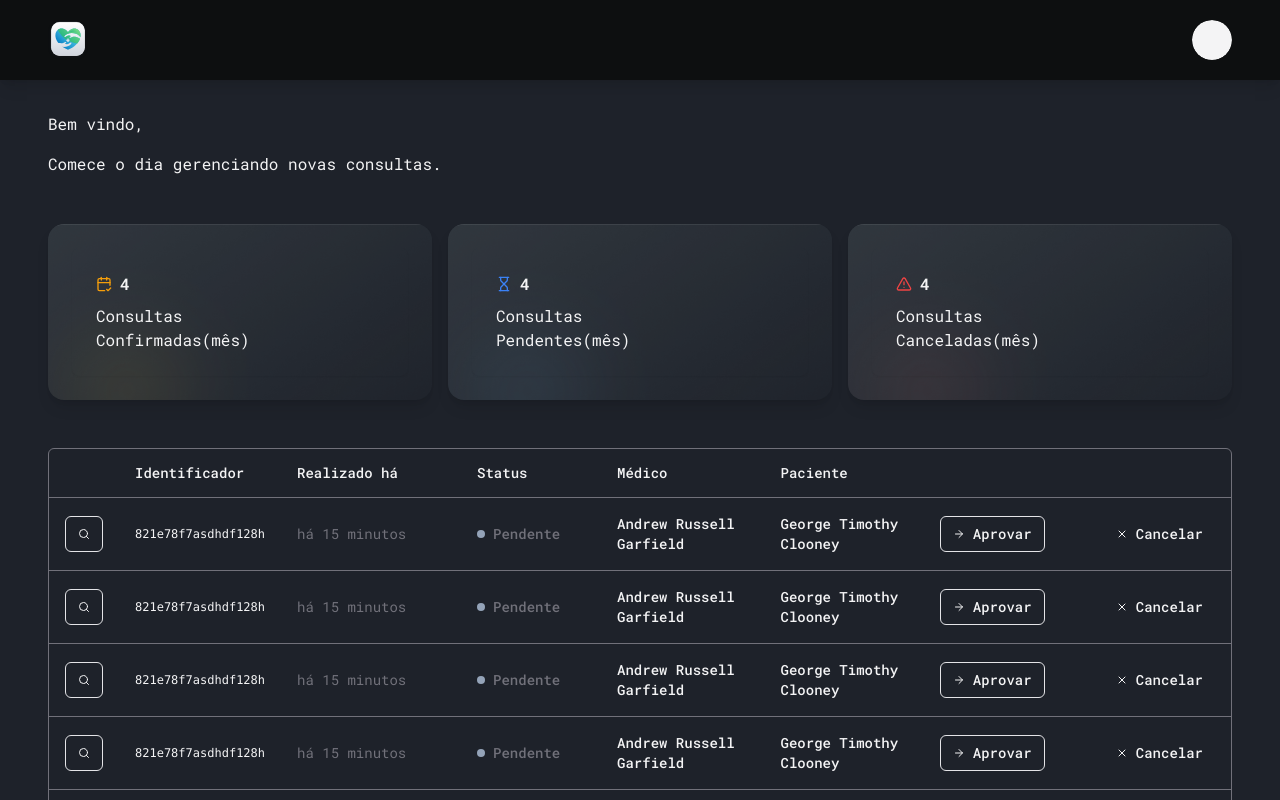
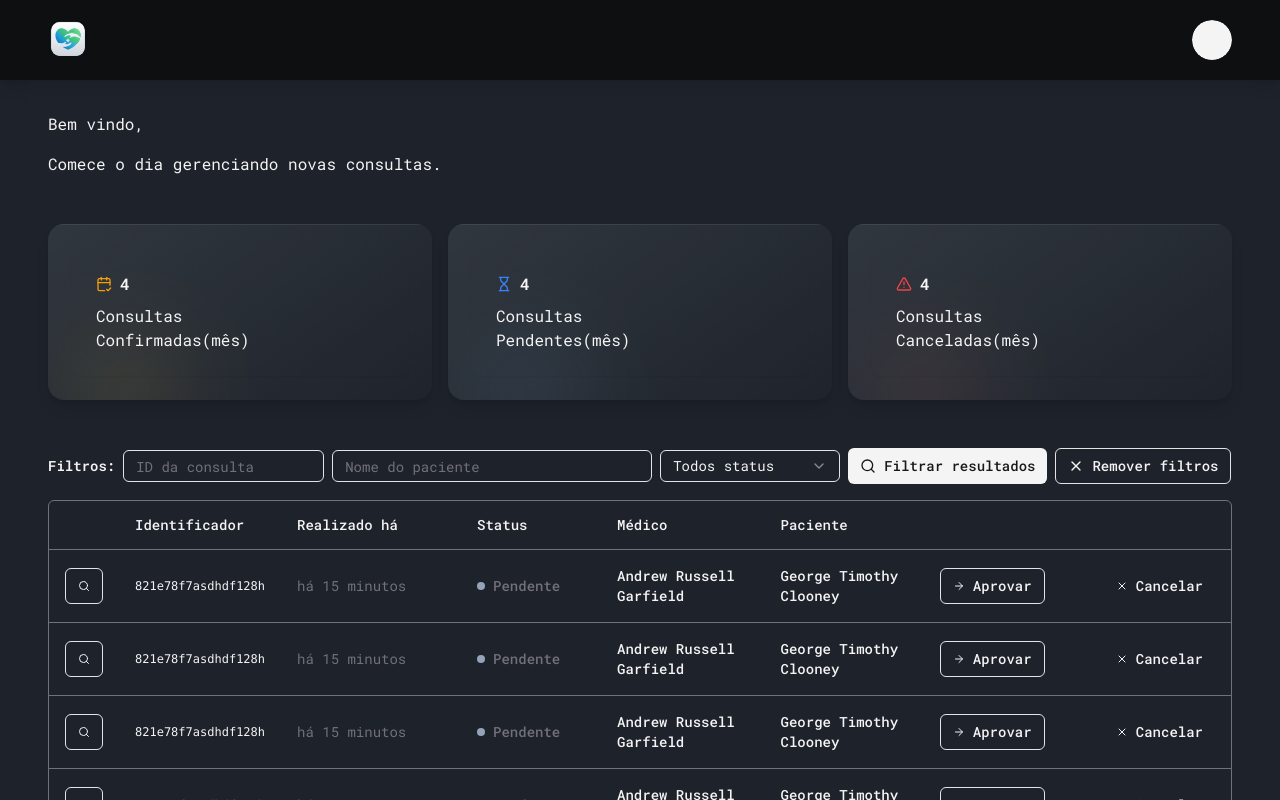
Before and after one commit to JulioCB68/med-sched, a Next.js app: page / in a window 1280 px wide. Shown: the top 800 px of the page. Built offline with nearby package versions, Linux system fonts and the light colour scheme; no server answers.

Commit message:
feat: adding table filters

```diff
--- a/src/app/page.tsx
+++ b/src/app/page.tsx
@@ -2,6 +2,7 @@
 import { Pagination } from '@/components/pagination'
 import StatusCardFilter from '@/components/status-card-filter'
 import CustomTable from '@/components/table/custom-table'
+import { TableFilters } from '@/components/table/table-filters'
 import UserGreeting from './__components/user-greeting'
 
 import { CalendarCheck2, Hourglass, TriangleAlert } from 'lucide-react'
@@ -19,6 +20,7 @@
       </div>
 
       <section className="space-y-4 px-12 py-8">
+        <TableFilters />
         <CustomTable />
         <Pagination pageIndex={0} totalCount={105} perPage={10} />
       </section>
--- /dev/null
+++ b/src/components/table/table-filters.tsx
@@ -0,0 +1,40 @@
+import { Search, X } from 'lucide-react'
+
+import { Button } from '@/components/ui/button'
+import { Input } from '@/components/ui/input'
+import {
+  Select,
+  SelectContent,
+  SelectItem,
+  SelectTrigger,
+  SelectValue,
+} from '@/components/ui/select'
+
+export function TableFilters() {
+  return (
+    <form className="flex items-center gap-2">
+      <span className="text-sm font-semibold">Filtros:</span>
+      <Input placeholder="ID da consulta" className="h-8 w-auto" />
+      <Input placeholder="Nome do paciente" className="h-8 w-[320px]" />
+      <Select defaultValue="all">
+        <SelectTrigger className="h-8 w-[180px]">
+          <SelectValue />
+        </SelectTrigger>
+        <SelectContent>
+          <SelectItem value="all">Todos status</SelectItem>
+          <SelectItem value="pending">Pendente</SelectItem>
+          <SelectItem value="canceled">Cancelado</SelectItem>
+          <SelectItem value="delivered">Entregue</SelectItem>
+        </SelectContent>
+      </Select>
+      <Button variant="secondary" size="sm" type="submit">
+        <Search className="mr-2 h-4 w-4" />
+        Filtrar resultados
+      </Button>
+      <Button variant="outline" size="sm" type="button">
+        <X className="mr-2 h-4 w-4" />
+        Remover filtros
+      </Button>
+    </form>
+  )
+}
```
